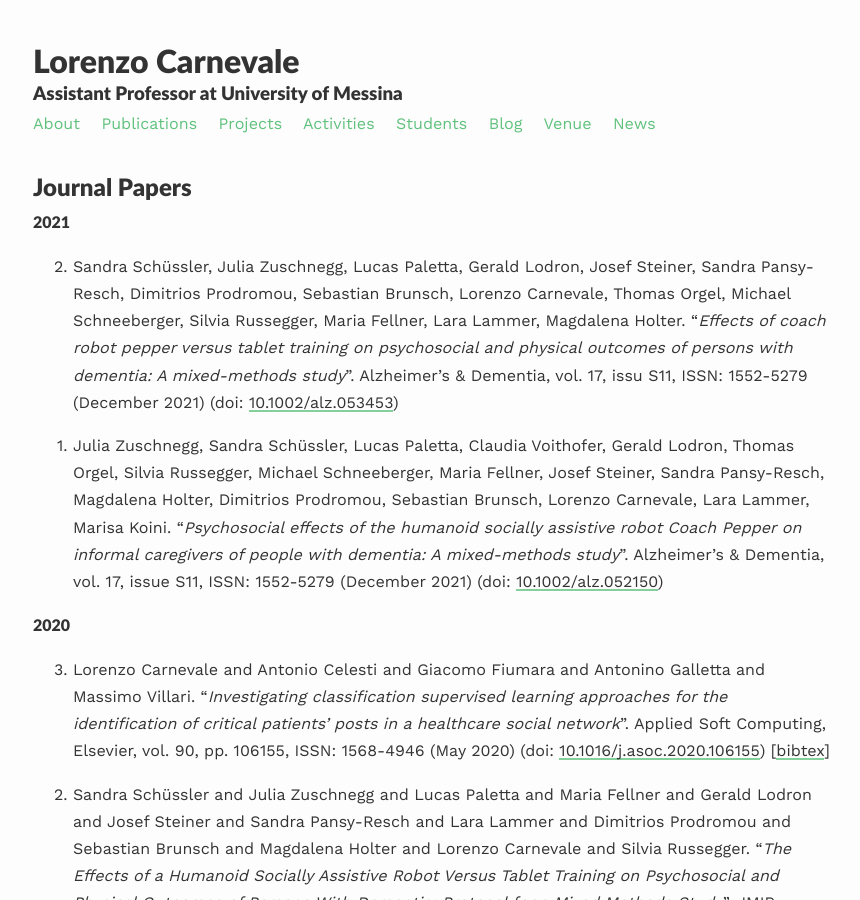
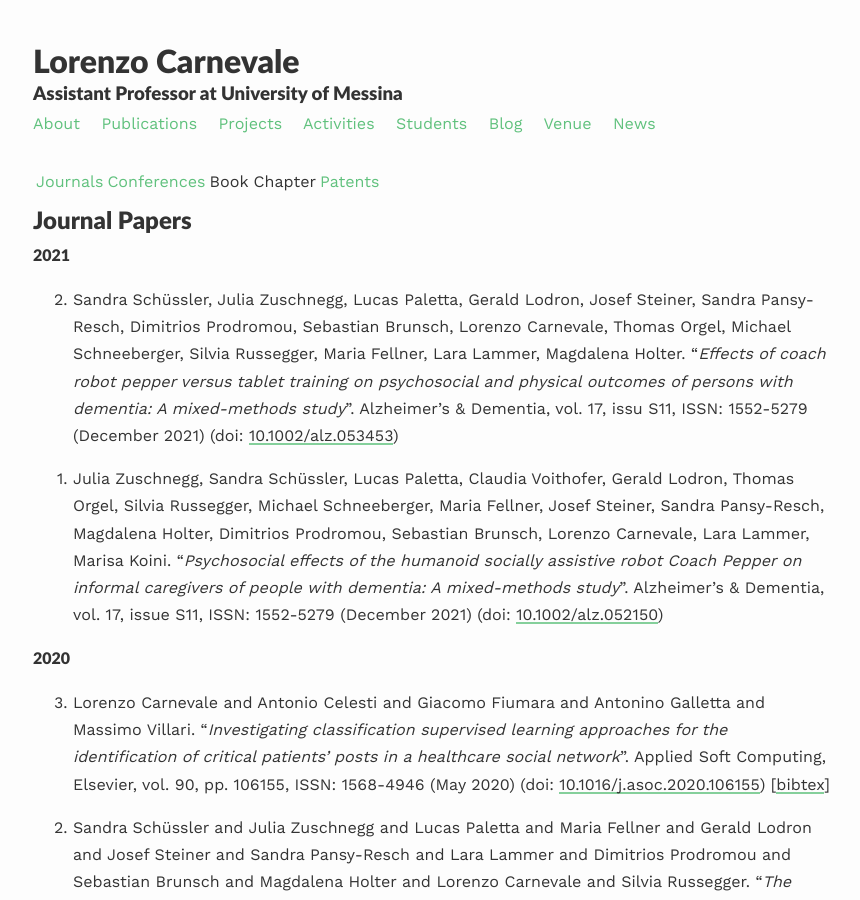
Before and after one commit to lcarnevale/lcarnevale.github.io, a Jekyll site: the page built from _pages/publications.md, in a window 1280 px wide and 900 px high. Shown: the whole window, without its empty margins (207-1067 px from the left). Built offline with Jekyll 4.4.1, drawn with Linux system fonts in a browser that asks for light colours; nearby versions of some CDN libraries; some web fonts are replaced.

Commit message:
add links in publications page

```diff
--- a/_pages/publications.md
+++ b/_pages/publications.md
@@ -5,7 +5,9 @@ permalink: /publications/
 published: true
 ---
 
-## Journal Papers
+[Journals](#journals) | [Conferences](#conferences) | Book Chapter | [Patents](#patents)
+
+## <a name="journals"></a>Journal Papers
 
 #### 2021
 0. Sandra Schüssler, Julia Zuschnegg, Lucas Paletta, Gerald Lodron, Josef Steiner, Sandra Pansy-Resch, Dimitrios Prodromou, Sebastian Brunsch, Lorenzo Carnevale, Thomas Orgel, Michael Schneeberger, Silvia Russegger, Maria Fellner, Lara Lammer, Magdalena Holter. "*Effects of coach robot pepper versus tablet training on psychosocial and physical outcomes of persons with dementia: A mixed-methods study*". Alzheimer’s & Dementia, vol. 17, issu S11, ISSN: 1552-5279 (December 2021) (doi: [10.1002/alz.053453](https://doi.org/10.1002/alz.053453))
@@ -45,7 +47,7 @@ published: true
 0. Antonino Galletta and Lorenzo Carnevale and Antonio Celesti and Maria Fazio and Massimo Villari. "*A Cloud-Based System for Improving Retention Marketing Loyalty Programs in Industry 4.0: A Study on Big Data Storage Implications*". IEEE Access, IEEE, vol. 6, pp. 5485-5492, ISSN: 2169-3536 (November 2017) (doi: [10.1109/ACCESS.2017.2776400](https://doi.org/10.1109/ACCESS.2017.2776400)) [[bibtex](https://github.com/lcarnevale/publications/blob/main/bibtex/201711-paper-journal-ieee-access.bib)]
 {: reversed="reversed"}
 
-## Conference Papers
+## <a name="conferences"></a>Conference Papers
 
 #### 2022
 0. Lorenzo Carnevale, Alessandro Ortis, Giancarlo Fortino, Sebastiano Battiato, Massimo Villari. "*From Cloud-Edge to Edge-Edge Continuum: the Swarm-Based Edge Computing Systems*". IEEE Intl Conf on Dependable, Autonomic and Secure Computing, Intl Conf on Pervasive Intelligence and Computing, Intl Conf on Cloud and Big Data Computing, Intl Conf on Cyber Science and Technology Congress (DASC/PiCom/CBDCom/CyberSciTech), Falerna, Italy, September 2022 (doi: [10.1109/DASC/PiCom/CBDCom/Cy55231.2022.9927883](https://doi.org/10.1109/DASC/PiCom/CBDCom/Cy55231.2022.9927883))
@@ -102,7 +104,7 @@ published: true
 0. Fabrizio Celesti and Antonio Celesti and Lorenzo Carnevale and Antonino Galletta and Salvatore Campo and Agata Romano and Placido Bramanti and Massimo Villari. "*Big data analytics in genomics: The point on Deep Learning solutions*". 2017 IEEE Symposium on Computers and Communications (ISCC), Heraklion, Greece, July 2017, pp. 306-309 (doi: [10.1109/ISCC.2017.8024547](https://doi.org/10.1109/ISCC.2017.8024547)) [[bibtex](https://github.com/lcarnevale/publications/blob/main/bibtex/201707-paper-conference-ieee-iscc-2.bib)]
 {: reversed="reversed"}
 
-## Patents
+## <a name="patents"></a>Patents
 
 #### 2020
 0. Massimo Villari and Alina Mihaela Buzachis and Lorenzo Carnevale and Antonino Galletta and Francesco Martella and Claudio Cincotta. "*Sistema di comunicazione che utilizza una rete mesh*". Ministero dello Sviluppo Economico, Direzione  Generale per la Tutela della Priprietà Industriale, Ufficio Italiano Brevetti e Marchi. Identifier: 102018000010500
```
